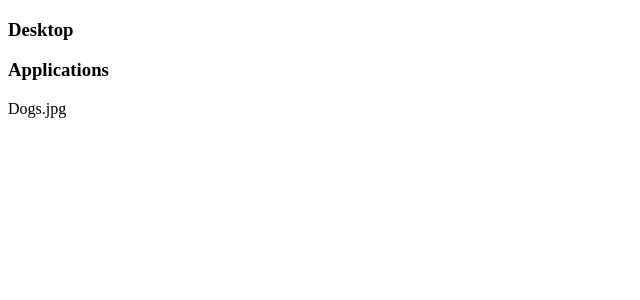
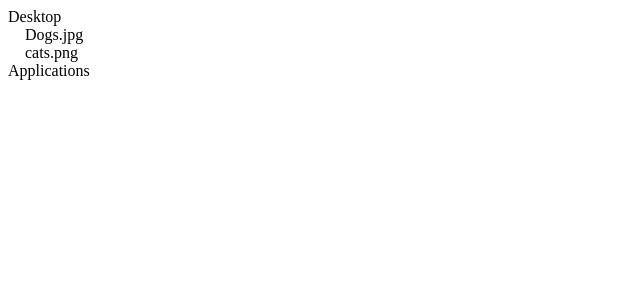
Before and after one commit to davidletaw/file-tree-gadget, a React (Create React App) app: page / in a window 1280 px wide. Shown: the top 300 px of the page, without its empty margins (0-640 px from the left). Built offline with nearby package versions, Linux system fonts and the light colour scheme.

Commit message:
adds props.children and inline styling

```diff
--- a/src/App.js
+++ b/src/App.js
@@ -3,16 +3,22 @@ import React from 'react';
 function App() {
   return <div>
     <Folder name="Desktop">
-      Some stuff
+      <File name ="Dogs.jpg"/>
+      <File name ="cats.png"/>
     </Folder>
     <Folder name="Applications"/>
-    <File name ="Dogs.jpg"/>
   </div>
 }
 
 const Folder = (props) => {
-  console.log(props)
-  return <h3>{props.name}</h3>
+
+
+  return <div>
+    {props.name}
+    <div style={{marginLeft: '17px'}}>
+      {props.children}
+    </div>
+  </div>
 };
 
 const File = (props) => {
```
